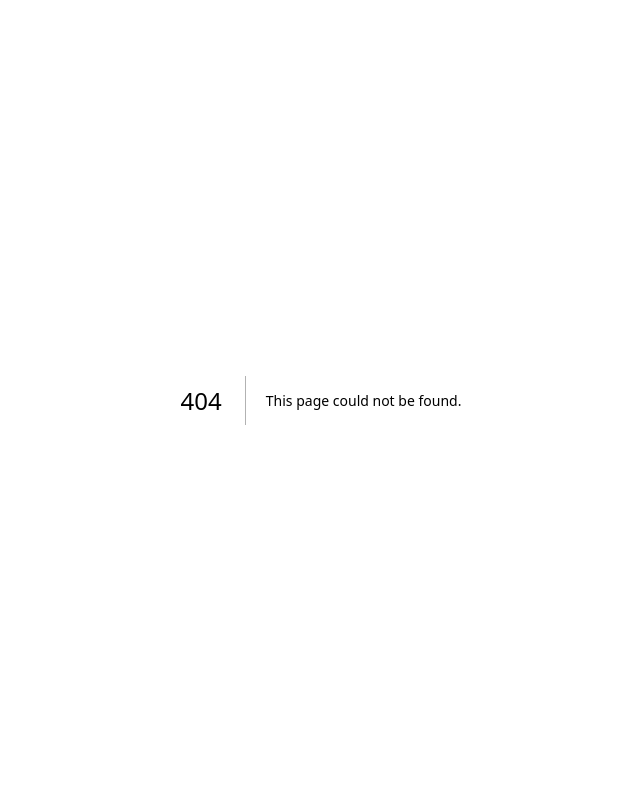
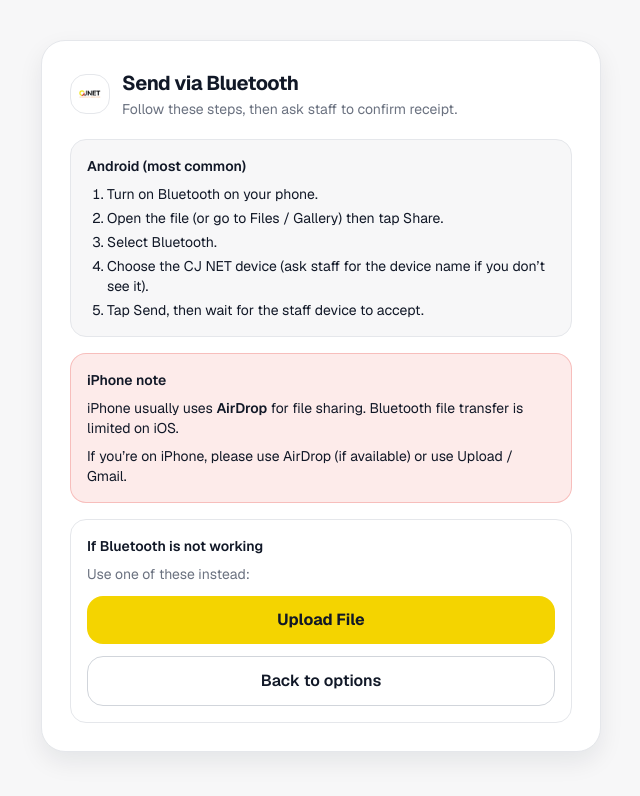
Before and after one commit to James-Rivera/flowpress, a Next.js app: page /send/bluetooth in a window 1280 px wide. Before the commit this address had no page. Shown: the top 796 px of the page, without its empty margins (319-959 px from the left). Built offline with nearby package versions, Linux system fonts and the light colour scheme.

Commit message:
Added more options in landing page

```diff
--- a/src/app/page.tsx
+++ b/src/app/page.tsx
@@ -2,6 +2,26 @@ import Link from "next/link";
 import Image from "next/image";
 
 export default function Home() {
+  const gmailTo = "cjnetvalley@gmail.com";
+  const gmailSubject = "CJ NET Print Request";
+  const gmailBody = [
+    "Hi CJ NET,",
+    "",
+    "Please print my file.",
+    "",
+    "Name:",
+    "Paper size (A4 / Short / Long):",
+    "Copies:",
+    "Color (B&W / Color):",
+    "Notes:",
+    "",
+    "Reminder: Please attach your file before sending.",
+  ].join("\n");
+
+  const gmailComposeUrl = `https://mail.google.com/mail/?view=cm&fs=1&to=${encodeURIComponent(
+    gmailTo
+  )}&su=${encodeURIComponent(gmailSubject)}&body=${encodeURIComponent(gmailBody)}`;
+
   return (
     <main className="min-h-screen bg-[#F7F7F8] px-4 py-6 sm:py-10">
       <section className="mx-auto w-full max-w-[460px] rounded-3xl border border-[#E5E7EB] bg-white p-6 text-center shadow-[0_10px_24px_rgba(17,24,39,0.08)] sm:p-7">
@@ -39,11 +59,29 @@ export default function Home() {
           >
             Upload File
           </Link>
+
+          <a
+            href={gmailComposeUrl}
+            target="_blank"
+            rel="noopener noreferrer"
+            className="inline-flex w-full items-center justify-center rounded-2xl border border-[#D1D5DB] bg-white px-4 py-3.5 text-lg font-semibold text-[#111827] transition-colors hover:bg-[#F7F7F8] focus-visible:outline-none focus-visible:ring-2 focus-visible:ring-[#111827] focus-visible:ring-offset-2"
+          >
+            Send via Gmail
+          </a>
+
+          <Link
+            href="/send/bluetooth"
+            className="inline-flex w-full items-center justify-center rounded-2xl border border-[#D1D5DB] bg-white px-4 py-3.5 text-lg font-semibold text-[#111827] transition-colors hover:bg-[#F7F7F8] focus-visible:outline-none focus-visible:ring-2 focus-visible:ring-[#111827] focus-visible:ring-offset-2"
+          >
+            Send via Bluetooth
+          </Link>
         </div>
 
         <details className="mt-5 rounded-2xl border border-[#E5E7EB] bg-[#F7F7F8] p-3 text-left">
           <summary className="cursor-pointer text-sm font-semibold text-[#111827]">Need help?</summary>
-          <p className="mt-2 text-sm text-[#6B7280]">Show this page to staff and they will assist you.</p>
+          <p className="mt-2 text-sm text-[#6B7280]">
+            Show this page to staff and they will assist you with Messenger, Upload, Gmail, or Bluetooth.
+          </p>
         </details>
       </section>
     </main>
--- /dev/null
+++ b/src/app/send/bluetooth/page.tsx
@@ -0,0 +1,63 @@
+import Link from "next/link";
+import Image from "next/image";
+
+export default function BluetoothSendGuidePage() {
+  return (
+    <main className="min-h-screen bg-[#F7F7F8] px-4 py-6 sm:py-10">
+      <section className="mx-auto w-full max-w-[560px] rounded-3xl border border-[#E5E7EB] bg-white p-6 shadow-[0_10px_24px_rgba(17,24,39,0.08)] sm:p-7">
+        <div className="mb-5 flex items-center gap-3">
+          <div className="h-10 w-10 shrink-0 rounded-2xl border border-[#E5E7EB] bg-white p-2">
+            <Image src="/logo.svg" alt="CJ NET shop logo" width={64} height={64} className="h-full w-full" />
+          </div>
+          <div>
+            <h1 className="text-xl font-bold tracking-tight text-[#111827]">Send via Bluetooth</h1>
+            <p className="mt-0.5 text-sm text-[#6B7280]">Follow these steps, then ask staff to confirm receipt.</p>
+          </div>
+        </div>
+
+        <div className="space-y-4">
+          <div className="rounded-2xl border border-[#E5E7EB] bg-[#F7F7F8] p-4">
+            <h2 className="text-sm font-semibold text-[#111827]">Android (most common)</h2>
+            <ol className="mt-2 list-decimal space-y-1 pl-5 text-sm text-[#111827]">
+              <li>Turn on Bluetooth on your phone.</li>
+              <li>Open the file (or go to Files / Gallery) then tap Share.</li>
+              <li>Select Bluetooth.</li>
+              <li>Choose the CJ NET device (ask staff for the device name if you don’t see it).</li>
+              <li>Tap Send, then wait for the staff device to accept.</li>
+            </ol>
+          </div>
+
+          <div className="rounded-2xl border border-[#E53935]/25 bg-[#E53935]/10 p-4">
+            <h2 className="text-sm font-semibold text-[#111827]">iPhone note</h2>
+            <p className="mt-2 text-sm text-[#111827]">
+              iPhone usually uses <span className="font-semibold">AirDrop</span> for file sharing. Bluetooth file transfer is
+              limited on iOS.
+            </p>
+            <p className="mt-2 text-sm text-[#111827]">If you’re on iPhone, please use AirDrop (if available) or use Upload / Gmail.</p>
+          </div>
+
+          <div className="rounded-2xl border border-[#E5E7EB] bg-white p-4">
+            <h2 className="text-sm font-semibold text-[#111827]">If Bluetooth is not working</h2>
+            <p className="mt-2 text-sm text-[#6B7280]">
+              Use one of these instead:
+            </p>
+            <div className="mt-3 flex flex-col gap-3">
+              <Link
+                href="/upload"
+                className="inline-flex w-full items-center justify-center rounded-2xl bg-[#F4D400] px-4 py-3 text-base font-bold text-[#111827] transition-colors hover:bg-[#e3c400] focus-visible:outline-none focus-visible:ring-2 focus-visible:ring-[#111827] focus-visible:ring-offset-2"
+              >
+                Upload File
+              </Link>
+              <Link
+                href="/"
+                className="inline-flex w-full items-center justify-center rounded-2xl border border-[#D1D5DB] bg-white px-4 py-3 text-base font-semibold text-[#111827] transition-colors hover:bg-[#F7F7F8] focus-visible:outline-none focus-visible:ring-2 focus-visible:ring-[#111827] focus-visible:ring-offset-2"
+              >
+                Back to options
+              </Link>
+            </div>
+          </div>
+        </div>
+      </section>
+    </main>
+  );
+}
```
